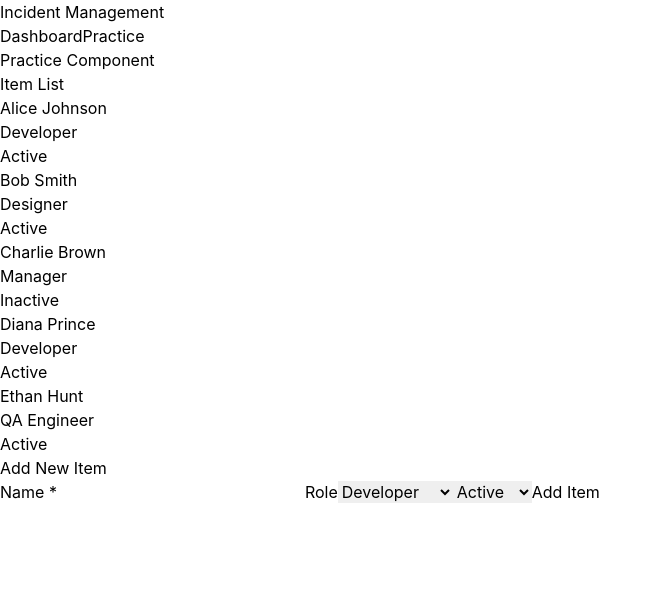
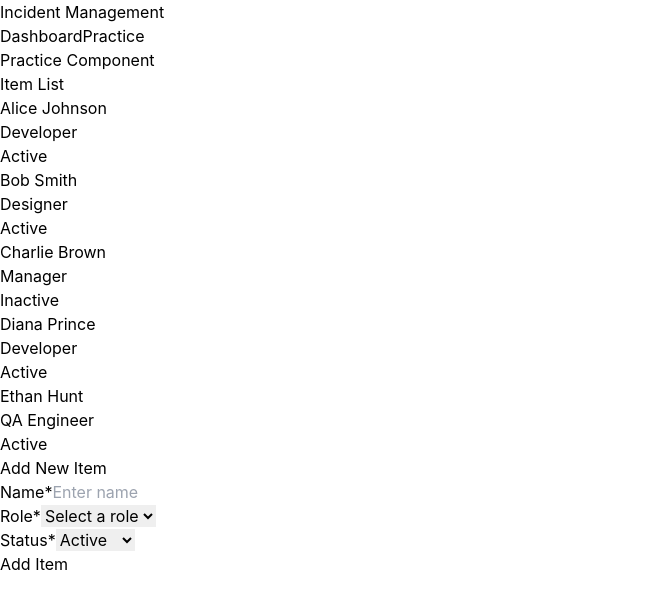
Before and after one commit to Cook1619/incident-management, a React (Vite) app in the folder frontend/: page /practice in a window 1280 px wide. Shown: the top 608 px of the page, without its empty margins (0-661 px from the left). Built offline with nearby package versions, Linux system fonts and the light colour scheme.

Commit message:
adding a practice component

```diff
--- a/frontend/src/pages/Practice.jsx
+++ b/frontend/src/pages/Practice.jsx
@@ -15,12 +15,12 @@ function Practice() {
     const [formData, setFormData] = useState({
         name: '',
         role: '',
-        status: 'active'
+        status: 'Active'
     })
 
     const handleChange = (e) => {
-        const { name, value } = e.target
-        setItems((prev) => ({
+        const { name, value } = e.target;
+        setFormData(prev => ({
             ...prev,
             [name]: value
         }))
@@ -28,6 +28,12 @@ function Practice() {
 
     const handleSubmit = (e) => {
         e.preventDefault()
+        const newItem = {
+            id: items.length + 1,
+            ...formData
+        }
+        setItems([...items, newItem])
+        setFormData({name: '', role: '', status: 'Active'})
     }
 
     return (
@@ -39,20 +45,20 @@ function Practice() {
                     {/* List Section - Render dummyItems here */}
                     <div className="bg-white rounded-lg shadow-md p-6">
                         <h2 className="text-2xl font-semibold text-gray-700 mb-4">Item List</h2>
-
                         <ul className="space-y-3">
-                            {items.map((item) => (
-                                <li key={item.id} className="border border-gray-200 rounded-lg p-4 hover:shadow-md transition-shadow">
+                            {items.map(({ id, name, role, status }) => (
+                                <li key={id} className="border border-gray-200 rounded-lg p-4 hover:shadow-md transition-shadow">
                                     <div className="flex items-center justify-between">
                                         <div>
-                                            <h3 className="font-semibold text-lg text-gray-800">{item.name}</h3>
-                                            <p className="text-sm text-gray-600">{item.role}</p>
+                                            <h3 className="font-semibold text-lg text-gray-800">{name}</h3>
+                                            <p className="text-sm text-gray-600">{role}</p>
                                         </div>
-                                        <span className={`px-3 py-1 rounded-full text-sm font-medium ${item.status === 'Active'
+                                        <span className={`px-3 py-1 rounded-full text-sm font-medium ${
+                                            status === 'Active'
                                                 ? 'bg-green-100 text-green-800'
                                                 : 'bg-gray-100 text-gray-800'
-                                            }`}>
-                                            {item.status}
+                                        }`}>
+                                            {status}
                                         </span>
                                     </div>
                                 </li>
@@ -64,43 +70,68 @@ function Practice() {
                     <div className="bg-white rounded-lg shadow-md p-6">
                         <h2 className="text-2xl font-semibold text-gray-700 mb-4">Add New Item</h2>
 
-                        {/* TODO: Build your form here */}
-                        <p className="text-gray-500">
-                            <form onSubmit={handleSubmit}>
-                                <label htmlFor='name'>Name *</label>
+                        <form onSubmit={handleSubmit} className="space-y-4">
+                            <div>
+                                <label htmlFor='name' className="block text-sm font-medium text-gray-700 mb-1">
+                                    Name*
+                                </label>
                                 <input
+                                    type="text"
                                     id="name"
                                     name="name"
                                     value={formData.name}
                                     onChange={handleChange}
+                                    placeholder="Enter name"
+                                    className="w-full px-3 py-2 border border-gray-300 rounded-md focus:outline-none focus:ring-2 focus:ring-blue-500"
                                     required
                                 />
-                                <label htmlFor='role'>Role</label>
+                            </div>
+
+                            <div>
+                                <label htmlFor='role' className="block text-sm font-medium text-gray-700 mb-1">
+                                    Role*
+                                </label>
                                 <select
                                     id="role"
                                     name="role"
                                     value={formData.role}
                                     onChange={handleChange}
+                                    className="w-full px-3 py-2 border border-gray-300 rounded-md focus:outline-none focus:ring-2 focus:ring-blue-500"
+                                    required
                                 >
-                                    <option value="developer">Developer</option>
-                                    <option value="manager">Manager</option>
-                                    <option value="designer">Designer</option>
-                                    <option value="qaEnginer">QA Engineer</option>
+                                    <option value="">Select a role</option>
+                                    <option value="Developer">Developer</option>
+                                    <option value="Designer">Designer</option>
+                                    <option value="QA Engineer">QA Engineer</option>
+                                    <option value="Manager">Manager</option>
+                                </select>
+                            </div>
 
-                                </select>
-                                 <select
+                            <div>
+                                <label htmlFor='status' className="block text-sm font-medium text-gray-700 mb-1">
+                                    Status*
+                                </label>
+                                <select
                                     id="status"
                                     name="status"
                                     value={formData.status}
                                     onChange={handleChange}
+                                    className="w-full px-3 py-2 border border-gray-300 rounded-md focus:outline-none focus:ring-2 focus:ring-blue-500"
+                                    required
                                 >
                                     <option value="Active">Active</option>
                                     <option value="Inactive">Inactive</option>
+                                </select>
+                            </div>
 
-                                </select>
-                                <button type="submit">Add Item</button>
-                            </form>
-                        </p>
+                            <button
+                                type="submit"
+                                className="w-full bg-blue-600 text-white py-2 px-4 rounded-md hover:bg-blue-700 transition-colors font-medium"
+                            >
+                                Add Item
+                            </button>
+                        </form>
+
                     </div>
                 </div>
             </div>
```
